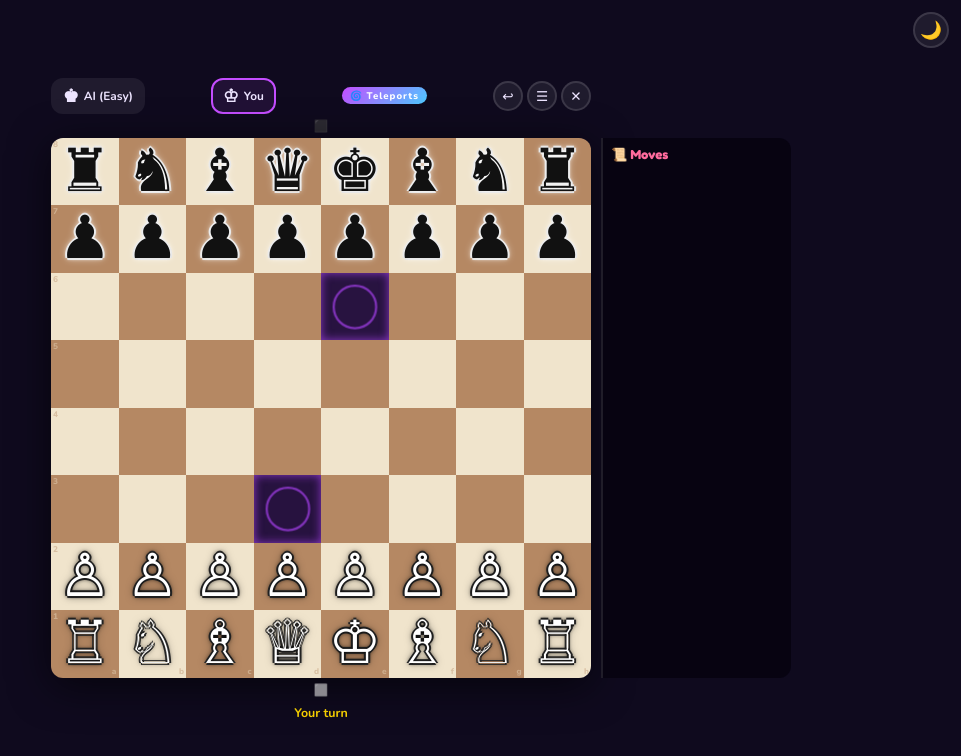
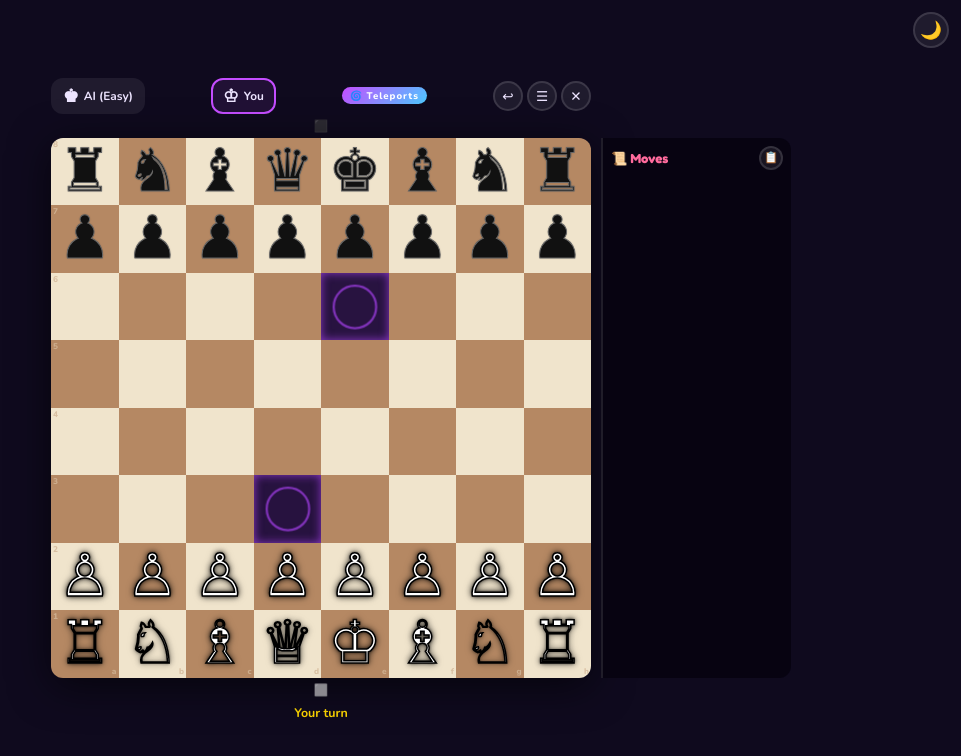
Before and after one commit to dimkadimon/funky-chess, a website: page index.html in a window 1280 px wide. Both pictures are taken after a click on the button "⚔️ PLAY". Shown: the whole page, without its empty margins (319-1280 px from the left). Drawn offline with nearby package versions, Linux system fonts and the light colour scheme.

Commit message:
White pieces: white fill + dark outline. Copy-to-clipboard button for moves.

```diff
--- a/index.html
+++ b/index.html
@@ -112,8 +112,8 @@ html,body{height:100%;overflow:hidden;font-family:'Nunito',sans-serif;background
 
 /* Piece styling */
 .pc{line-height:1;z-index:2;pointer-events:none;}
-.pw{color:#ffffff;text-shadow:0 0 4px #000,0 0 8px rgba(0,0,0,0.6),2px 0 0 #333,-2px 0 0 #333,0 2px 0 #333,0 -2px 0 #333;}
-.pb{color:#111;text-shadow:0 0 4px #fff,0 0 8px rgba(255,255,255,0.6),2px 0 0 #ddd,-2px 0 0 #ddd,0 2px 0 #ddd,0 -2px 0 #ddd;}
+.pw{color:#fff;-webkit-text-stroke:1.5px #000;text-shadow:0 0 3px #000,0 0 6px #000,0 0 10px rgba(0,0,0,0.4);}
+.pb{color:#111;-webkit-text-stroke:1px #666;text-shadow:0 0 2px rgba(0,0,0,0.3);}
 
 .status{text-align:center;padding:2px;font-weight:700;font-size:0.78rem;color:var(--gold);min-height:20px;}
 
@@ -214,7 +214,7 @@ html,body{height:100%;overflow:hidden;font-family:'Nunito',sans-serif;background
       <button class="btn" id="bMenu">🏠 Menu</button>
     </div>
     <div id="promo"><h3>Promote Pawn</h3><div class="pchoices" id="pchoices"></div></div>
-    <div id="mpanel"><h3>📜 Moves</h3><div id="mlist"></div></div>
+    <div id="mpanel"><h3 style="display:flex;justify-content:space-between;align-items:center;">📜 Moves <button class="cbtn" id="bCopy" title="Copy moves" style="width:24px;height:24px;font-size:0.7rem;">📋</button></h3><div id="mlist"></div></div>
   </div>
   <div class="cap-row" id="cap-w"></div>
   <div class="status" id="status">Your turn</div>
@@ -723,6 +723,10 @@ document.getElementById('bMenu').addEventListener('click',doLeave);
 document.getElementById('bMenu2').addEventListener('click',goToMenu);
 document.getElementById('bUndo').addEventListener('click',()=>{if(G.over||G.thinking)return;if(G.stack.length>=2&&G.turn===G.pColor){undoMv(G);undoMv(G);render();toast('↩ Undo');}});
 document.getElementById('bMoves').addEventListener('click',()=>document.getElementById('mpanel').classList.toggle('on'));
+document.getElementById('bCopy').addEventListener('click',()=>{
+  const moves=G.hist.map((h,i)=>{const num=Math.floor(i/2)+1;return i%2===0?num+'. '+h.n:h.n;}).join(' ');
+  navigator.clipboard.writeText(moves).then(()=>toast('📋 Moves copied!')).catch(()=>toast('Copy failed'));
+});
 document.getElementById('bRematch').addEventListener('click',()=>{document.getElementById('ov-end').classList.remove('on');startGame();});
 
 // Theme
```
